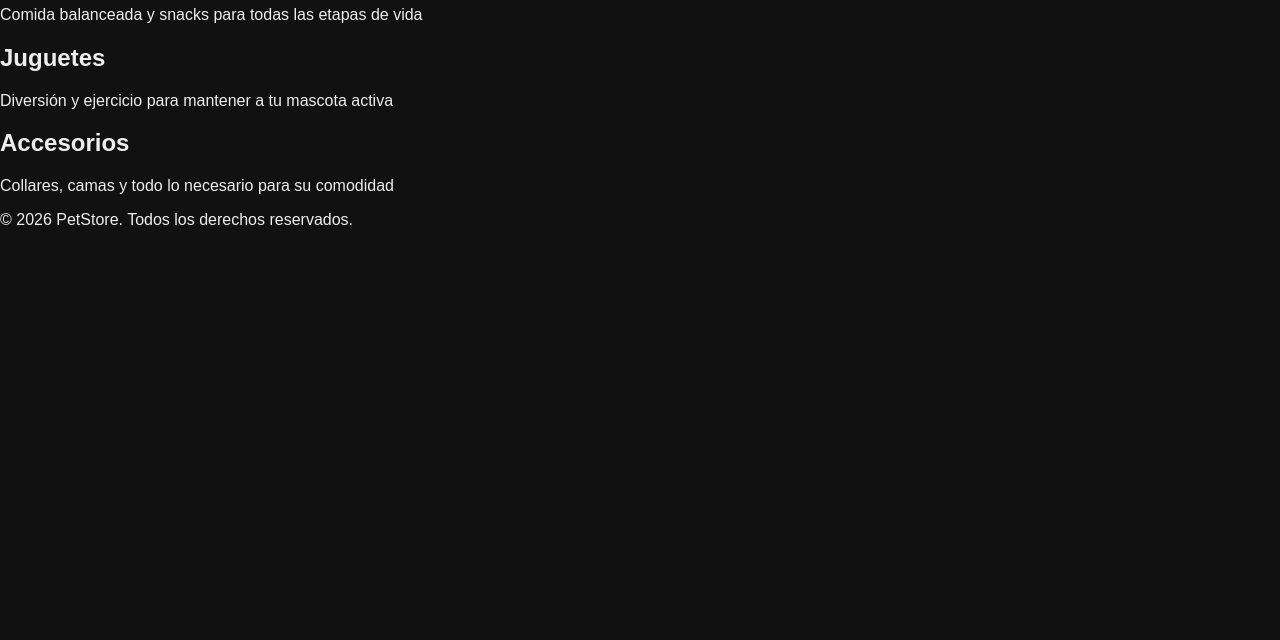
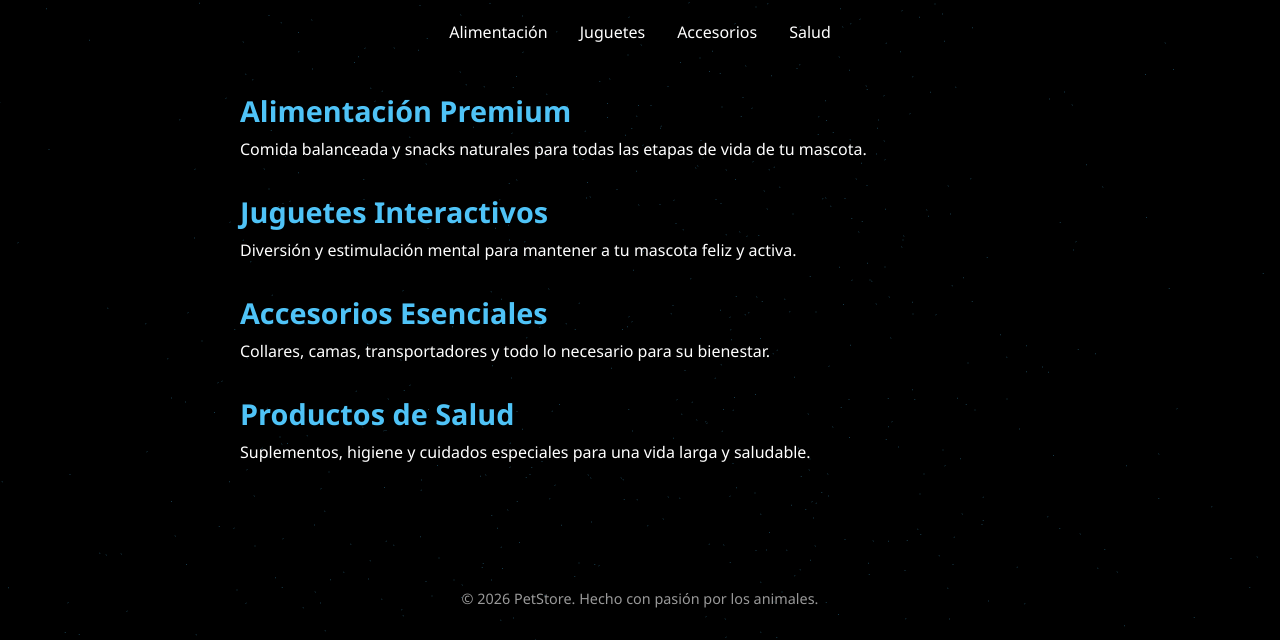
Before and after one commit to zZ30MaxZz/landing-petstore, a website: page index.html in a window 1280 px wide. Shown: the part 160-800 px from the top of the page. Drawn offline with nearby package versions, Linux system fonts and the light colour scheme.

Commit message:
feat: implement enhanced threejs landing page with particle background similar to chaingpt reference

```diff
--- a/index.html
+++ b/index.html
@@ -1,36 +1,49 @@
 <!DOCTYPE html>
-<html lang="en">
+<html lang="es">
 <head>
     <meta charset="UTF-8">
     <meta name="viewport" content="width=device-width, initial-scale=1.0">
-    <title>PetStore Landing</title>
+    <title>PetStore - Tienda para Mascotas</title>
     <link rel="stylesheet" href="style.css">
 </head>
 <body>
-    <div class="container">
+    <div id="threejs-container"></div>
+    <div class="content-overlay">
         <header>
             <h1>PetStore</h1>
-            <p>Todo para tus mascotas</p>
+            <p>Todo lo que tu mascota necesita</p>
         </header>
+        <nav>
+            <ul>
+                <li><a href="#alimentacion">Alimentación</a></li>
+                <li><a href="#juguetes">Juguetes</a></li>
+                <li><a href="#accesorios">Accesorios</a></li>
+                <li><a href="#salud">Salud</a></li>
+            </ul>
+        </nav>
         <main>
-            <section class="features">
-                <div class="feature">
-                    <h2>Alimentación</h2>
-                    <p>Comida balanceada y snacks para todas las etapas de vida</p>
-                </div>
-                <div class="feature">
-                    <h2>Juguetes</h2>
-                    <p>Diversión y ejercicio para mantener a tu mascota activa</p>
-                </div>
-                <div class="feature">
-                    <h2>Accesorios</h2>
-                    <p>Collares, camas y todo lo necesario para su comodidad</p>
-                </div>
+            <section id="alimentacion">
+                <h2>Alimentación Premium</h2>
+                <p>Comida balanceada y snacks naturales para todas las etapas de vida de tu mascota.</p>
+            </section>
+            <section id="juguetes">
+                <h2>Juguetes Interactivos</h2>
+                <p>Diversión y estimulación mental para mantener a tu mascota feliz y activa.</p>
+            </section>
+            <section id="accesorios">
+                <h2>Accesorios Esenciales</h2>
+                <p>Collares, camas, transportadores y todo lo necesario para su bienestar.</p>
+            </section>
+            <section id="salud">
+                <h2>Productos de Salud</h2>
+                <p>Suplementos, higiene y cuidados especiales para una vida larga y saludable.</p>
             </section>
         </main>
         <footer>
-            <p>&copy; 2026 PetStore. Todos los derechos reservados.</p>
+            <p>&copy; 2026 PetStore. Hecho con pasión por los animales.</p>
         </footer>
     </div>
+    <script src="https://cdnjs.cloudflare.com/ajax/libs/three.js/r160/three.min.js"></script>
+    <script src="script.js"></script>
 </body>
 </html>
--- a/script.js
+++ b/script.js
@@ -1,47 +1,82 @@
-// Wait for Three.js to load
-if (typeof THREE === 'undefined') {
-    console.error('Three.js failed to load');
-    // Fallback to simple content
-    document.addEventListener('DOMContentLoaded', function() {
-        document.getElementById('container').innerHTML = '<h1 style="color: white; text-align: center; padding-top: 20%;">PetStore Landing Page</h1><p style="color: #aaa; text-align: center;">Simple landing page for pet store</p>';
-    });
-} else {
-    // Three.js scene
-    const scene = new THREE.Scene();
-    scene.background = new THREE.Color(0x111111);
-    const camera = new THREE.PerspectiveCamera(75, window.innerWidth / window.innerHeight, 0.1, 1000);
-    camera.position.z = 5;
+// Three.js escena mejorada
+let scene, camera, renderer, particles;
 
-    const renderer = new THREE.WebGLRenderer({ antialias: true });
+function init() {
+    // Crear escena
+    scene = new THREE.Scene();
+    scene.background = new THREE.Color(0x000000);
+
+    // Cámara
+    camera = new THREE.PerspectiveCamera(75, window.innerWidth / window.innerHeight, 0.1, 1000);
+    camera.position.z = 30;
+
+    // Renderer
+    renderer = new THREE.WebGLRenderer({ antialias: true, alpha: true });
     renderer.setSize(window.innerWidth, window.innerHeight);
-    document.getElementById('container').appendChild(renderer.domElement);
+    document.getElementById('threejs-container').appendChild(renderer.domElement);
 
-    // Add a simple rotating cube (representing a pet toy or product)
-    const geometry = new THREE.BoxGeometry();
-    const material = new THREE.MeshStandardMaterial({ color: 0xff6b6b, metalness: 0.2, roughness: 0.5 });
-    const cube = new THREE.Mesh(geometry, material);
-    scene.add(cube);
-
-    // Add lighting
-    const light = new THREE.DirectionalLight(0xffffff, 1);
-    light.position.set(5, 5, 5);
-    scene.add(light);
-    const ambientLight = new THREE.AmbientLight(0x404040, 0.5);
+    // Luz ambiental
+    const ambientLight = new THREE.AmbientLight(0x404040, 2);
     scene.add(ambientLight);
 
-    // Animation loop
-    function animate() {
-        requestAnimationFrame(animate);
-        cube.rotation.x += 0.01;
-        cube.rotation.y += 0.01;
-        renderer.render(scene, camera);
-    }
+    // Luz direccional
+    const directionalLight = new THREE.DirectionalLight(0xffffff, 1);
+    directionalLight.position.set(5, 5, 5);
+    scene.add(directionalLight);
+
+    // Crear partículas flotantes (como en ChaingPT)
+    createParticles();
+
+    // Animar
     animate();
 
-    // Handle window resize
-    window.addEventListener('resize', () => {
-        camera.aspect = window.innerWidth / window.innerHeight;
-        camera.updateProjectionMatrix();
-        renderer.setSize(window.innerWidth, window.innerHeight);
+    // Manejar redimensionamiento
+    window.addEventListener('resize', onWindowResize, false);
+}
+
+function createParticles() {
+    // Geometría para partículas
+    const particlesGeometry = new THREE.BufferGeometry();
+    const particlesCount = 1500;
+
+    const posArray = new Float32Array(particlesCount * 3);
+
+    for (let i = 0; i < particlesCount * 3; i++) {
+        // Posiciones aleatorias en un espacio 3D
+        posArray[i] = (Math.random() - 0.5) * 100;
+    }
+
+    particlesGeometry.setAttribute('position', new THREE.BufferAttribute(posArray, 3));
+
+    // Material de partículas
+    const particlesMaterial = new THREE.PointsMaterial({
+        size: 0.005,
+        color: 0x4fc3f7,
+        transparent: true,
+        opacity: 0.6
     });
+
+    // Crear el sistema de partículas
+    particles = new THREE.Points(particlesGeometry, particlesMaterial);
+    scene.add(particles);
 }
+
+function onWindowResize() {
+    camera.aspect = window.innerWidth / window.innerHeight;
+    camera.updateProjectionMatrix();
+    renderer.setSize(window.innerWidth, window.innerHeight);
+}
+
+function animate() {
+    requestAnimationFrame(animate);
+
+    // Rotar ligeramente las partículas
+    if (particles) {
+        particles.rotation.y += 0.0005;
+    }
+
+    renderer.render(scene, camera);
+}
+
+// Inicializar cuando cargue la página
+window.addEventListener('load', init);
--- a/style.css
+++ b/style.css
@@ -1,11 +1,99 @@
+* {
+    margin: 0;
+    padding: 0;
+    box-sizing: border-box;
+}
+
 body {
-    margin: 0;
     overflow: hidden;
-    background: #111;
-    font-family: Arial, sans-serif;
-    color: #eee;
+    font-family: 'Segoe UI', Tahoma, Geneva, Verdana, sans-serif;
+    color: #fff;
+    background: #000;
 }
-#container {
-    width: 100vw;
+
+#threejs-container {
+    position: fixed;
+    top: 0;
+    left: 0;
+    width: 100%;
+    height: 100%;
+    z-index: -1;
+}
+
+.content-overlay {
+    position: relative;
+    width: 100%;
     height: 100vh;
+    padding: 2rem;
+    display: flex;
+    flex-direction: column;
+    justify-content: center;
+    align-items: center;
+    text-align: center;
+    background: rgba(0, 0, 0, 0.5);
 }
+
+header h1 {
+    font-size: 3.5rem;
+    margin-bottom: 0.5rem;
+    text-shadow: 0 0 10px rgba(255, 255, 255, 0.5);
+}
+
+header p {
+    font-size: 1.5rem;
+    opacity: 0.8;
+    margin-bottom: 2rem;
+}
+
+nav ul {
+    display: flex;
+    gap: 2rem;
+    list-style: none;
+    margin-bottom: 3rem;
+}
+
+nav a {
+    color: #fff;
+    text-decoration: none;
+    font-weight: 500;
+    transition: opacity 0.3s;
+}
+
+nav a:hover {
+    opacity: 0.7;
+}
+
+main {
+    max-width: 800px;
+    width: 100%;
+}
+
+section {
+    margin-bottom: 2rem;
+    text-align: left;
+}
+
+section h2 {
+    font-size: 1.8rem;
+    margin-bottom: 0.5rem;
+    color: #4fc3f7;
+}
+
+footer {
+    margin-top: auto;
+    font-size: 0.9rem;
+    opacity: 0.6;
+}
+
+@media (max-width: 768px) {
+    header h1 {
+        font-size: 2.5rem;
+    }
+    header p {
+        font-size: 1.2rem;
+    }
+    nav ul {
+        flex-direction: column;
+        gap: 1rem;
+    }
+}
```
